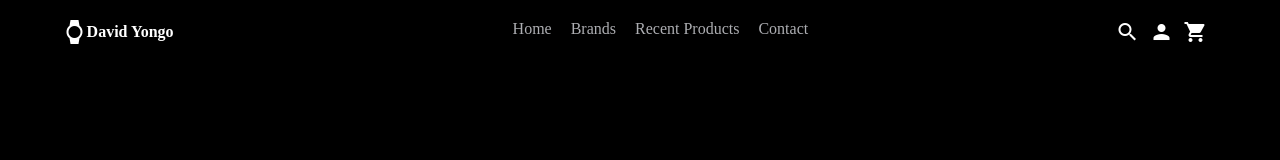
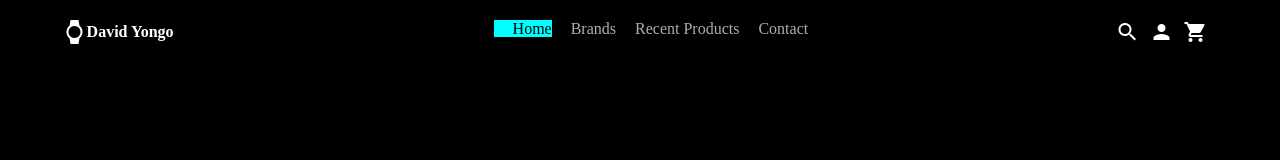
Before and after one commit to YongoDavid/watchWebsite, a plain HTML site: page index.html in a window 1280 px wide. In both pictures the pointer is over the link "Home". Shown: the top 160 px of the page. Drawn offline with Linux system fonts and the light colour scheme.

Commit message:
added hover to all buttons

```diff
--- a/style.css
+++ b/style.css
@@ -389,3 +389,9 @@ justify-content: center;
 /* align-items: center; */
 /* flex-shrink: 0; */
 }
+
+ /* HOVER FOR THE BUTTONS  */
+[href="#"]:hover , #watch-sectionbtn button:hover , #Newsletterbtn button:hover{
+    background-color: aqua;
+    color: black;
+}
```
